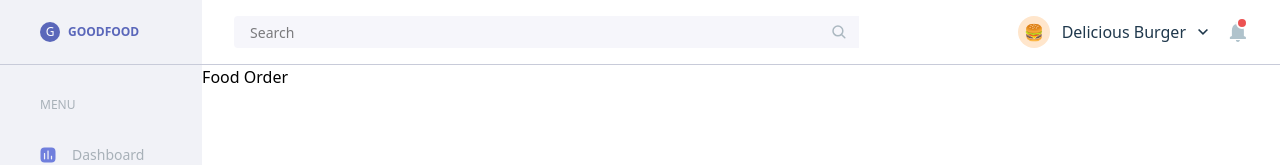
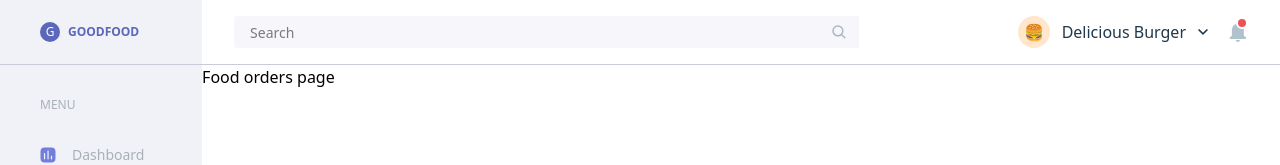
Before and after one commit to kofinartey/goodfood, a React (Vite) app: page /food-order in a window 1280 px wide. Shown: the top 165 px of the page. Built offline with nearby package versions, Linux system fonts and the light colour scheme.

Commit message:
other pages, readme init

```diff
--- a/src/App.tsx
+++ b/src/App.tsx
@@ -2,6 +2,9 @@ import { BrowserRouter, Route, Routes } from "react-router";
 import "./index.css";
 import { DashboardLayout } from "./layout/dashboardLayout";
 import { Dashboard } from "./pages/Dashboard";
+import { FoodOrder } from "./pages/FoodOrder";
+import { ManageMenu } from "./pages/ManageMenu";
+import { CustomerReview } from "./pages/CustomerReview";
 
 function App() {
   return (
@@ -10,12 +13,9 @@ function App() {
         <Routes>
           <Route path="/" element={<DashboardLayout />}>
             <Route index element={<Dashboard />} />
-            <Route path="food-order" element={<div>Food Order</div>} />
-            <Route path="manage-menu" element={<div>Manage menu</div>} />
-            <Route
-              path="customer-review"
-              element={<div>Customer Review</div>}
-            />
+            <Route path="food-order" element={<FoodOrder />} />
+            <Route path="manage-menu" element={<ManageMenu />} />
+            <Route path="customer-review" element={<CustomerReview />} />
             <Route path="settings" element={<div>Settings</div>} />
             <Route path="payment" element={<div>Payments</div>} />
             <Route path="accounts" element={<div>Accounts</div>} />
--- /dev/null
+++ b/src/pages/CustomerReview/index.tsx
@@ -0,0 +1,7 @@
+export function CustomerReview(){
+    return (
+        <div>
+            Customer Reviews
+        </div>
+    )
+}
--- a/src/pages/Dashboard/components/OrderSection/inkdex.tsx
+++ b/src/pages/Dashboard/components/OrderSection/inkdex.tsx
@@ -15,7 +15,7 @@ export function OrderSection() {
 
   return (
     <div className="m-8 mb-0">
-      <div className="md:flex justify-between">
+      <div className="md:flex justify-between items-start">
         <div>
           <p className="mb-2">Order</p>
           <p className="text-2xl mb-2">2.568</p>
--- /dev/null
+++ b/src/pages/FoodOrder/index.tsx
@@ -0,0 +1,7 @@
+export function FoodOrder() {
+  return (
+    <div>
+      <h1>Food orders page</h1>
+    </div>
+  );
+}
--- /dev/null
+++ b/src/pages/ManageMenu/index.tsx
@@ -0,0 +1,7 @@
+export function ManageMenu() {
+  return (
+    <div>
+      <h1>Manage Menu page</h1>
+    </div>
+  );
+}
```
Also changed, not shown: 1 other file (tests, documents, lock files or other folders).
